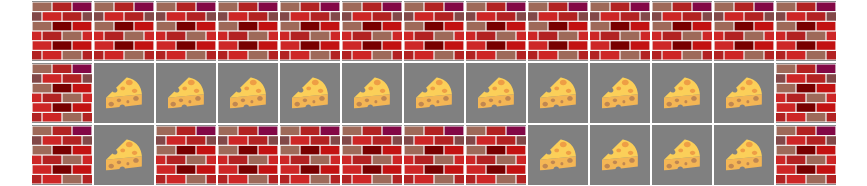
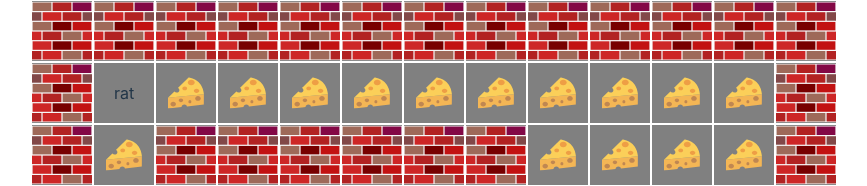
Before and after one commit to emsv7377/maintenenceProgramming, a React (Vite) app: page / in a window 1280 px wide. Shown: the part 157-343 px from the top of the page, without its empty margins (206-1073 px from the left). Built offline with nearby package versions, Linux system fonts and the light colour scheme.

Commit message:
movement sketch

```diff
--- a/src/GameBoard.jsx
+++ b/src/GameBoard.jsx
@@ -1,4 +1,5 @@
 import React from 'react';
+import { useState } from 'react';
 import Brick from './Brick';
 import Cheese from './Cheese';
 
@@ -6,6 +7,7 @@ function GameBoard(props) {
   const rows = [];
   console.log(props)
   const { width, height } = props;
+  const [playerCoords, setPlayerCoords] = useState({x: 1, y: 1});
 
   for (let y = 0; y < height; y++) {
     const cells = [];
@@ -19,6 +21,9 @@ function GameBoard(props) {
   console.log(rows)
 
   const determineElements = (x, y) => {
+    if (x === playerCoords.x && y === playerCoords.y) {
+      return <div onClick={() => setPlayerCoords({x: playerCoords.x + 1, y: playerCoords.y + 1})}>rat</div>
+    }
     if (x === 0 || y === 0 || x === width - 1 || y === height - 1) {
       return <Brick/>
     }
```
